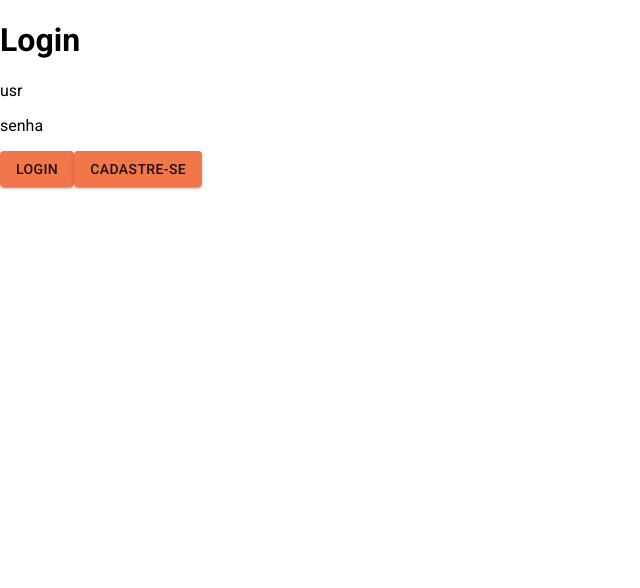
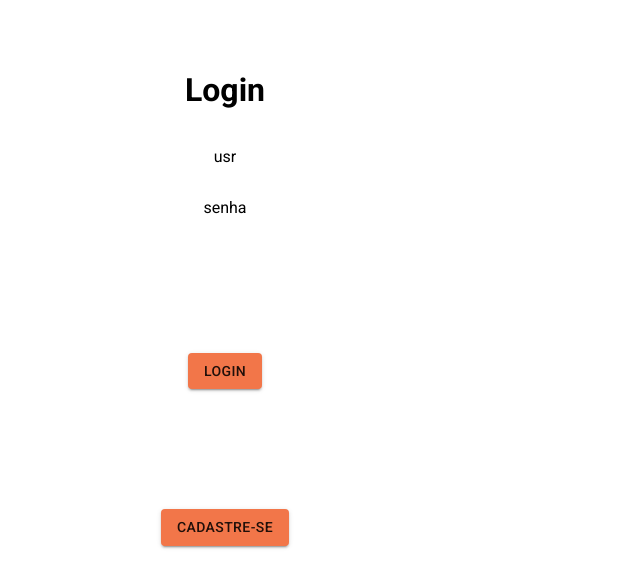
Before and after one commit to RogUnique/diversa_plus, a React (Create React App) app in the folder time38/: page /login in a window 1280 px wide. Shown: the top 588 px of the page, without its empty margins (0-640 px from the left). Built offline with nearby package versions, Linux system fonts and the light colour scheme.

Commit message:
corrigi o caminho dos botões e coloquei um layout basico na LoginPage

```diff
--- a/time38/src/pages/HomePage/HomePage.js
+++ b/time38/src/pages/HomePage/HomePage.js
@@ -1,7 +1,7 @@
 import React from 'react';
 import { useNavigate } from 'react-router-dom';
 import Button from '@material-ui/core/Button';
-import { goToSingUpUser } from '../../routes/coordinator';
+import { goToLogin } from '../../routes/coordinator';
 import { HomePageContainer } from './styled';
 
 const HomePage = () => {
@@ -14,7 +14,7 @@ const HomePage = () => {
           fullWidth
           variant={'contained'}
           color={'primary'}
-          onClick={() => goToSingUpUser(navigate)}
+          onClick={() => goToLogin(navigate)}
         >
           Usuário
         </Button>
@@ -24,7 +24,7 @@ const HomePage = () => {
           fullWidth
           variant={'contained'}
           color={'primary'}
-          onClick={() => goToSingUpUser(navigate)}
+          onClick={() => goToLogin(navigate)}
         >
           Empresa
         </Button>
--- a/time38/src/pages/LoginPage/LoginPage.js
+++ b/time38/src/pages/LoginPage/LoginPage.js
@@ -1,9 +1,10 @@
 import { Button } from '@material-ui/core';
 import React from 'react';
+import { LoginPageContainer } from './styled';
 
 const LoginPage = () => {
   return (
-    <div>
+    <LoginPageContainer>
       <h1>Login</h1>
       <p>usr</p>
       <p>senha</p>
@@ -13,7 +14,7 @@ const LoginPage = () => {
       <Button variant="contained" color="primary">
         Cadastre-se
       </Button>
-    </div>
+    </LoginPageContainer>
   );
 };
 
--- a/time38/src/pages/LoginPage/styled.js
+++ b/time38/src/pages/LoginPage/styled.js
@@ -0,0 +1,13 @@
+import styled from 'styled-components'
+
+export const LoginPageContainer = styled.div `
+  display: flex;
+  flex-direction: column;
+  align-items: center;
+  margin: 50px;
+  max-width: 350px;
+
+    button {
+        margin-top: 15vh;
+    }
+`
--- a/time38/src/pages/SingUpUserPage/SingUpUserPage.js
+++ b/time38/src/pages/SingUpUserPage/SingUpUserPage.js
@@ -4,6 +4,22 @@ const SingUpUserPage = () => {
   return (
     <div>
       <h1>Cadastro Usuário</h1>
+      Nome
+      telefone
+      e-mail
+      Cidade / estado
+
+      Grupo: pretos, pcd, LGBTQI+, índigena
+
+      links: Linkedin, portfólio, outros
+
+      Qual preferência de contato? telefone, e-mail, whatsApp
+
+      Como prefere ser chamado?
+
+      Breve descrição e objetivo
+
+      Upload de CV e foto
     </div>
   );
 };
```
